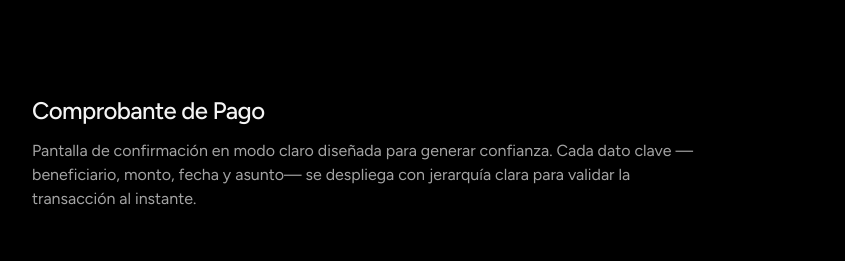
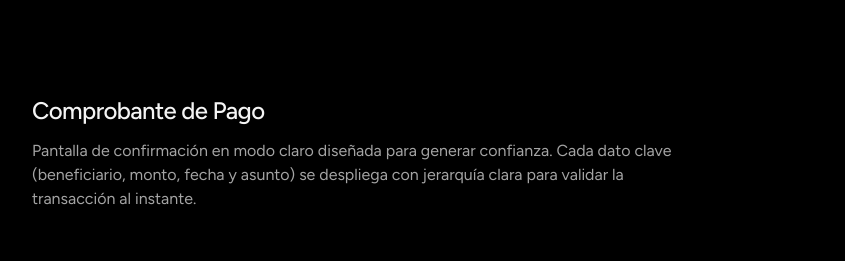
Before and after one commit to rosendojoseandres-dev/rosendodesign, a Next.js app: page / in a window 1280 px wide. Shown: the part 4700-4961 px from the top of the page, without its empty margins (0-845 px from the left). Built offline with nearby package versions, Linux system fonts and the light colour scheme.

Commit message:
fix: remove all em dashes from mockup texts

```diff
--- a/src/content/projects.ts
+++ b/src/content/projects.ts
@@ -53,12 +53,12 @@ export const projects: Project[] = [
       {
         image: "/images/klyn/mockup-4.png",
         title: "Comprobante de Pago",
-        description: "Pantalla de confirmación en modo claro diseñada para generar confianza. Cada dato clave —beneficiario, monto, fecha y asunto— se despliega con jerarquía clara para validar la transacción al instante."
+        description: "Pantalla de confirmación en modo claro diseñada para generar confianza. Cada dato clave (beneficiario, monto, fecha y asunto) se despliega con jerarquía clara para validar la transacción al instante."
       },
       {
         image: "/images/klyn/mockup-5.png",
         title: "Panel de Metas de Ahorro",
-        description: "Módulo de ahorro por objetivos que usa barras de progreso circulares con porcentajes en tiempo real. El usuario visualiza simultáneamente múltiples metas —iPhone, vacaciones, remodelación— y el monto restante para completarlas."
+        description: "Módulo de ahorro por objetivos que usa barras de progreso circulares con porcentajes en tiempo real. El usuario visualiza múltiples metas (iPhone, vacaciones, remodelación) y el monto restante para completarlas."
       },
       {
         image: "/images/klyn/mockup-6.png",
@@ -91,7 +91,7 @@ export const projects: Project[] = [
       {
         image: "/images/vurelo/mockup1.png",
         title: "Home Principal",
-        description: "El dashboard centraliza el saldo en USDT con su equivalente en COP, accesos rápidos a las acciones principales —Agregar, Enviar, Retirar, Convertir— y la tarjeta VISA activa con el historial de movimientos recientes en una sola vista."
+        description: "El dashboard centraliza el saldo en USDT con su equivalente en COP, accesos rápidos a las acciones principales (Agregar, Enviar, Retirar, Convertir) y la tarjeta VISA activa con el historial de movimientos recientes en una sola vista."
       },
       {
         image: "/images/vurelo/mockup2.png",
@@ -100,22 +100,22 @@ export const projects: Project[] = [
       },
       {
         image: "/images/vurelo/mockup3.png",
-        title: "Gestión de Tarjetas — Tema Azul",
+        title: "Gestión de Tarjetas: Tema Azul",
         description: "Sección 'Mis tarjetas' con carrusel de tarjetas virtuales y accesos directos a Recargar, PIN, Detalles y Congelar. El sistema de temas por color permite al usuario identificar y personalizar visualmente cada tarjeta."
       },
       {
         image: "/images/vurelo/mockup4.png",
-        title: "Gestión de Tarjetas — Tema Celeste",
+        title: "Gestión de Tarjetas: Tema Celeste",
         description: "La misma pantalla de tarjetas en su variante de color celeste, demostrando la flexibilidad del sistema de diseño para representar distintas tarjetas o perfiles dentro de una misma arquitectura de componentes."
       },
       {
         image: "/images/vurelo/mockup5.png",
-        title: "Gestión de Tarjetas — Tema Verde",
+        title: "Gestión de Tarjetas: Tema Verde",
         description: "Variante verde del gestor de tarjetas, mostrando cómo el sistema de temas dinámicos acompaña la identidad de cada instrumento financiero sin alterar la estructura ni la usabilidad de la interfaz."
       },
       {
         image: "/images/vurelo/mockup6.png",
-        title: "Gestión de Tarjetas — Tema Oscuro",
+        title: "Gestión de Tarjetas: Tema Oscuro",
         description: "Versión dark del módulo de tarjetas: fondo negro profundo con tarjeta en escala de grises. El contraste extremo genera una sensación de exclusividad y seguridad, ideal para tarjetas de alta gama o corporativas."
       },
       {
@@ -149,7 +149,7 @@ export const projects: Project[] = [
       {
         image: "/images/groc/mockup-1.png",
         title: "Home y Categorías",
-        description: "El hero con carrusel de colecciones editoriales establece el tono premium de la marca. Justo debajo, las categorías —Ropa, Calzado, Accesorios, Perfumes— se presentan como tarjetas escuetas que guían al usuario sin ruido visual hacia su punto de interés."
+        description: "El hero con carrusel de colecciones editoriales establece el tono premium de la marca. Justo debajo, las categorías (Ropa, Calzado, Accesorios, Perfumes) se presentan como tarjetas escuetas que guían al usuario sin ruido visual hacia su punto de interés."
       },
       {
         image: "/images/groc/mockup-2.png",
```
